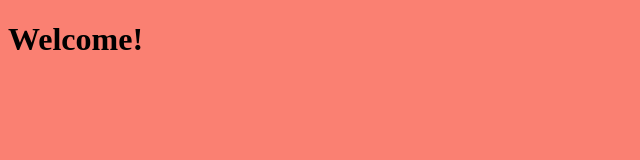
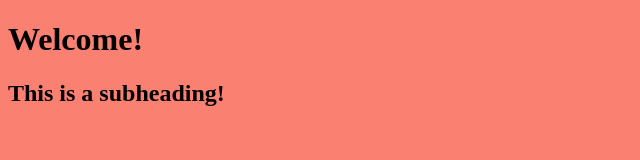
Before and after one commit to alecryanhunter/second-day, a plain HTML site: page index.html in a window 1280 px wide. Shown: the whole page, without its empty margins (0-640 px from the left). Drawn offline with Linux system fonts and the light colour scheme.

Commit message:
added subheading

```diff
--- a/index.html
+++ b/index.html
@@ -5,5 +5,6 @@
     </head>
     <body>
         <h1>Welcome!</h1>
+        <h2>This is a subheading!</h2>
     </body>
 </html>
```
